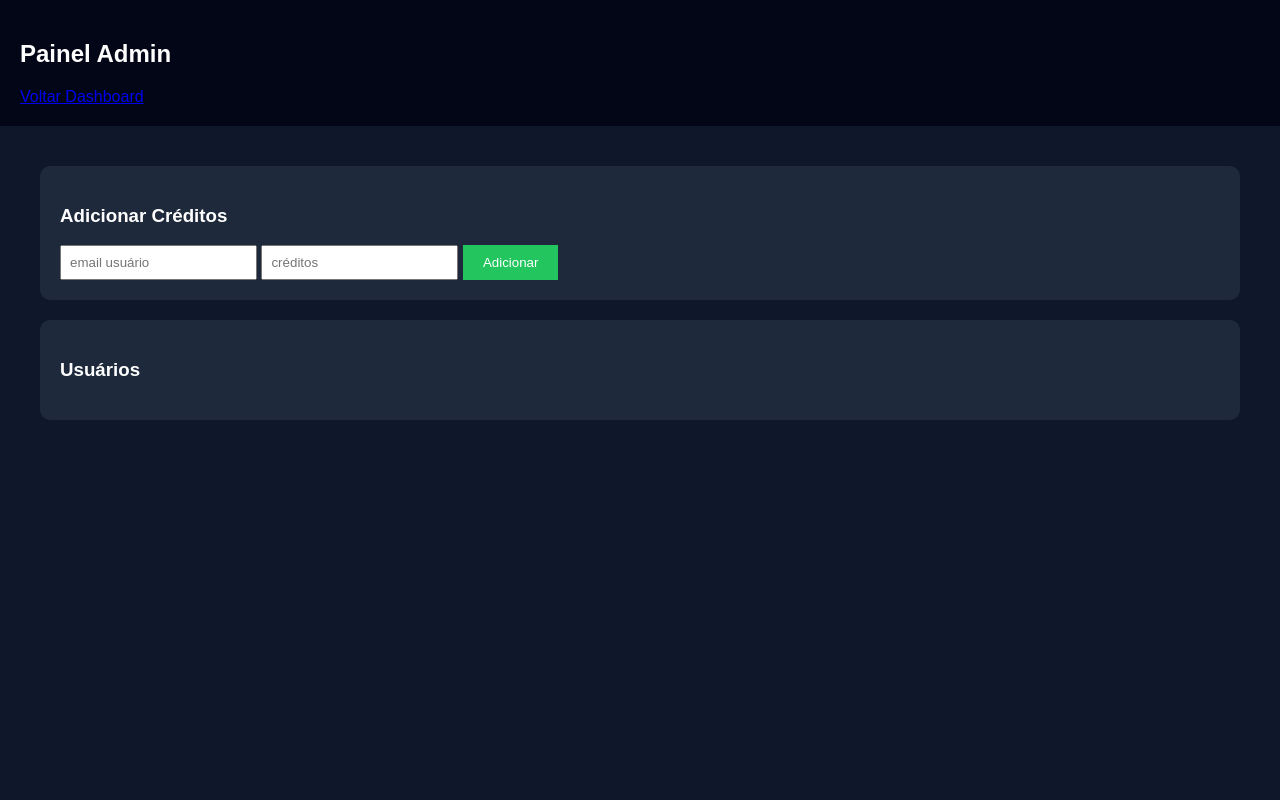
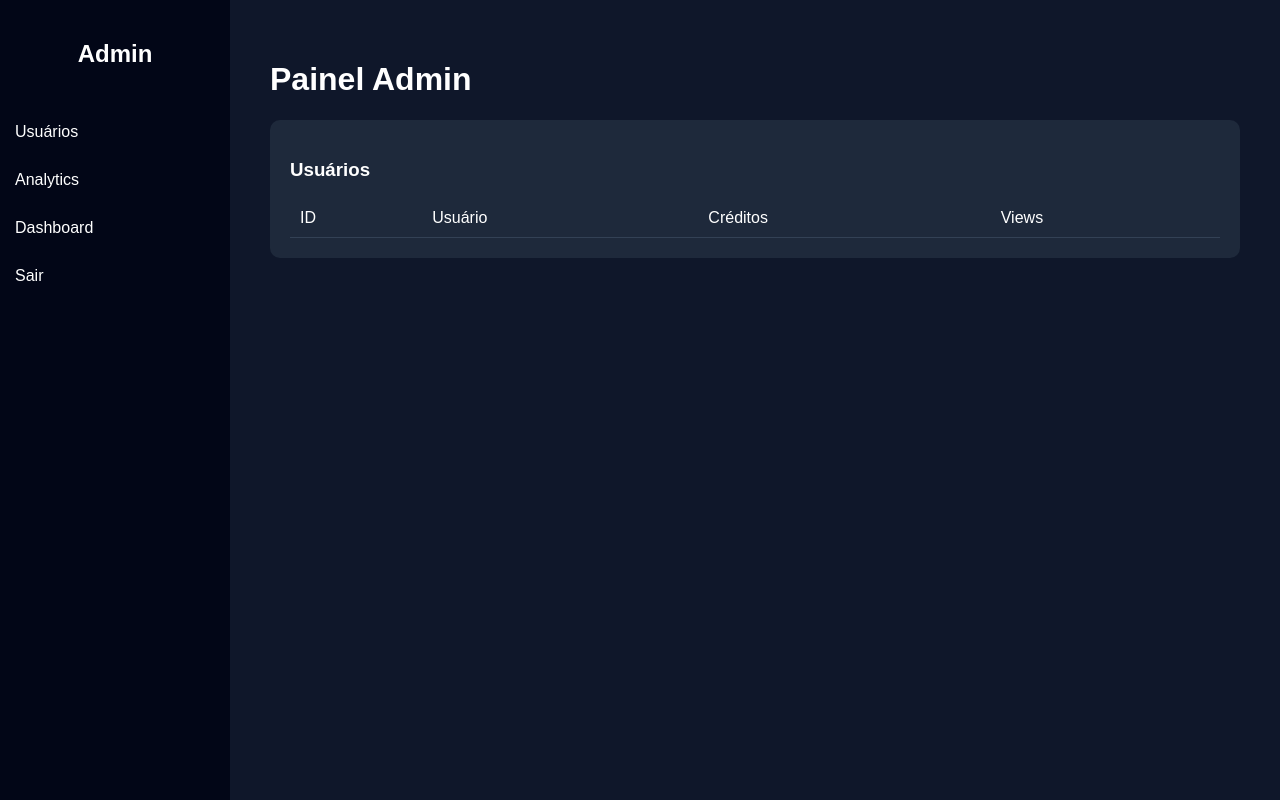
Before and after one commit to wagnermarzzo/traffic-exchange, a Flask app: template templates/admin.html in a window 1280 px wide. Run offline with Flask 3, Linux system fonts and the light colour scheme; the template is opened without the code that fills it, so the values that code supplies are empty.

Commit message:
Update admin.html

```diff
--- a/templates/admin.html
+++ b/templates/admin.html
@@ -14,15 +14,40 @@ background:#0f172a;
 color:white;
 }
 
-.top{
+.sidebar{
 
+width:230px;
+height:100vh;
 background:#020617;
+position:fixed;
+
+}
+
+.sidebar h2{
+
+text-align:center;
 padding:20px;
+
+}
+
+.sidebar a{
+
+display:block;
+padding:15px;
+color:white;
+text-decoration:none;
+
+}
+
+.sidebar a:hover{
+
+background:#1e293b;
 
 }
 
 .main{
 
+margin-left:230px;
 padding:40px;
 
 }
@@ -36,16 +61,17 @@ margin-bottom:20px;
 
 }
 
-input{
-padding:8px;
+table{
+
+width:100%;
+border-collapse:collapse;
+
 }
 
-button{
+td{
 
-background:#22c55e;
-border:none;
-padding:10px 20px;
-color:white;
+padding:10px;
+border-bottom:1px solid #334155;
 
 }
 
@@ -55,49 +81,58 @@ color:white;
 
 <body>
 
-<div class="top">
+<div class="sidebar">
 
-<h2>Painel Admin</h2>
+<h2>Admin</h2>
 
-<a href="/dashboard">Voltar Dashboard</a>
+<a href="/admin">Usuários</a>
+
+<a href="/analytics">Analytics</a>
+
+<a href="/dashboard">Dashboard</a>
+
+<a href="/logout">Sair</a>
 
 </div>
 
 <div class="main">
 
-<div class="card">
-
-<h3>Adicionar Créditos</h3>
-
-<form action="/add_credit" method="post">
-
-<input name="email" placeholder="email usuário">
-
-<input name="value" placeholder="créditos">
-
-<button>Adicionar</button>
-
-</form>
-
-</div>
+<h1>Painel Admin</h1>
 
 <div class="card">
 
 <h3>Usuários</h3>
 
+<table>
+
+<tr>
+
+<td>ID</td>
+<td>Usuário</td>
+<td>Créditos</td>
+<td>Views</td>
+
+</tr>
+
 {% for u in users %}
 
-<p>
+<tr>
 
-{{u}} | créditos: {{users[u]["credits"]}}
+<td>{{u[0]}}</td>
+<td>{{u[1]}}</td>
+<td>{{u[3]}}</td>
+<td>{{u[4]}}</td>
 
-</p>
+</tr>
 
 {% endfor %}
+
+</table>
 
 </div>
 
 </div>
 
 </body>
-</html>
+
+  </html>
```
